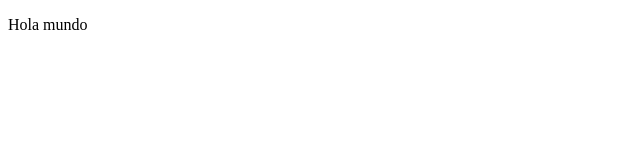
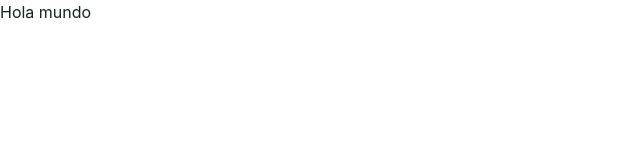
Before and after one commit to MaxiAlbarran/advice-generator, a React (Vite) app: page / in a window 1280 px wide. Shown: the top 160 px of the page, without its empty margins (0-640 px from the left). Built offline with nearby package versions, Linux system fonts and the light colour scheme.

Commit message:
Se exporta componentes de chakra a toda la App

```diff
--- a/src/main.tsx
+++ b/src/main.tsx
@@ -1,9 +1,13 @@
-import React from 'react'
-import ReactDOM from 'react-dom/client'
-import App from './App'
+import React from 'react';
+import ReactDOM from 'react-dom/client';
+import App from './App';
+
+import { ChakraProvider } from '@chakra-ui/react';
 
 ReactDOM.createRoot(document.getElementById('root') as HTMLElement).render(
   <React.StrictMode>
-    <App />
+    <ChakraProvider>
+      <App />
+    </ChakraProvider>
   </React.StrictMode>
-)
+);
```
